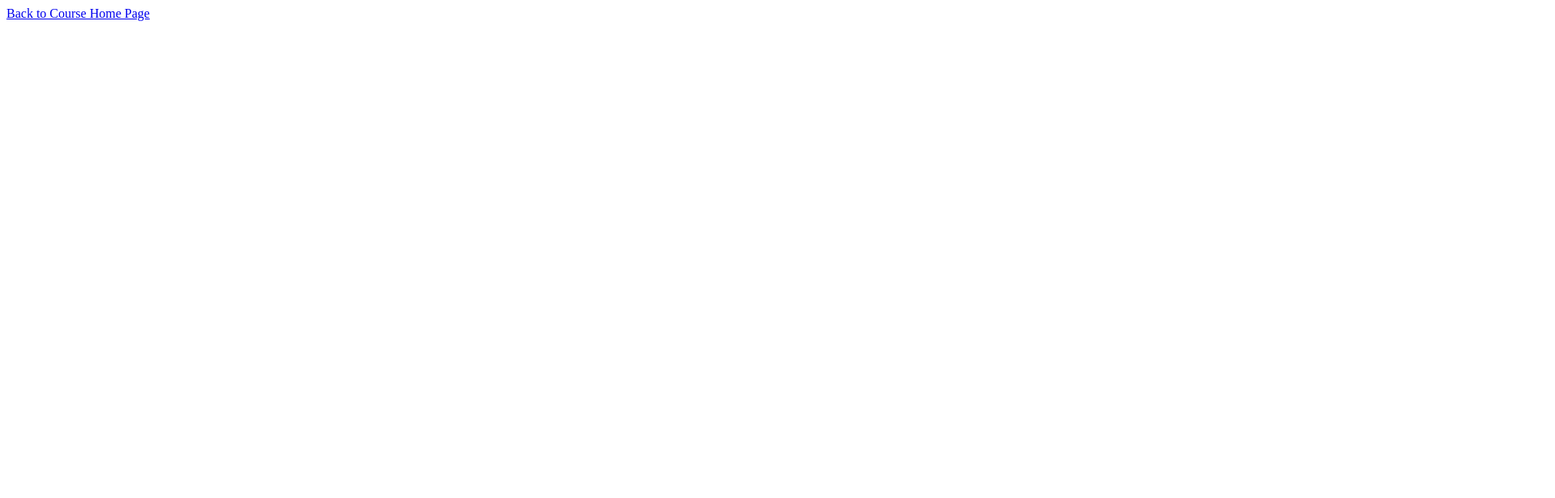
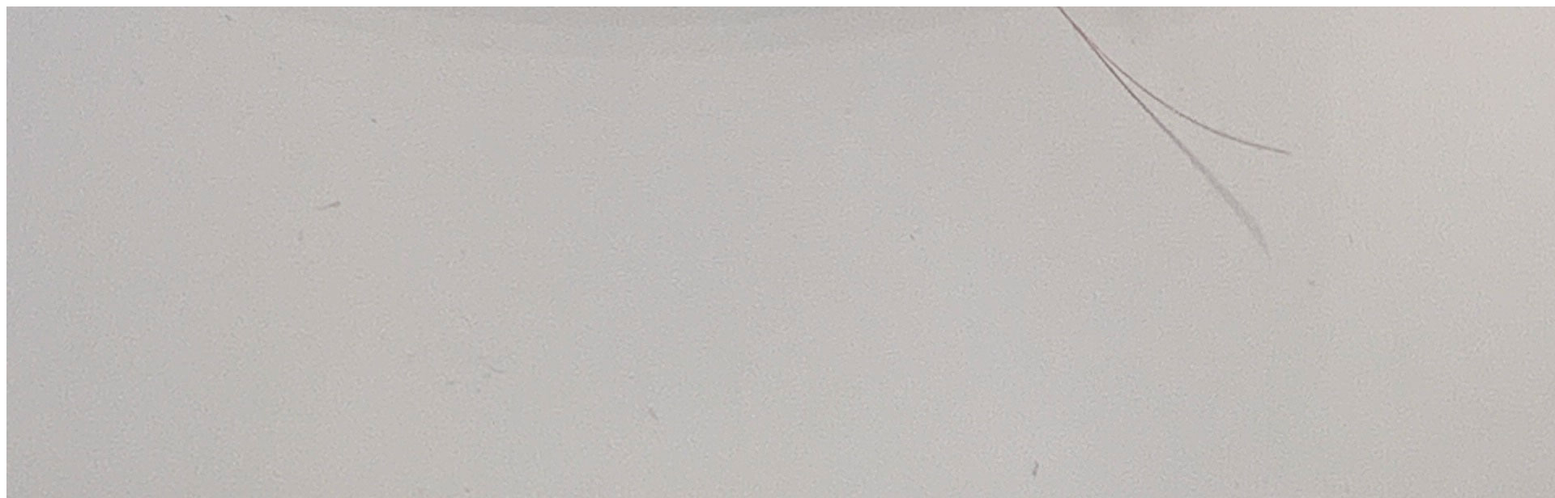
Before and after one commit to Yatongxxx/gra321-f19, a plain HTML site: page project3/index.html in a window 1280 px wide. Shown: the top 616 px of the page at 81% size, 1920 px wide, since content can reach past the window. Drawn offline with Linux system fonts and the light colour scheme.

Commit message:
Update index.html

```diff
--- a/project3/index.html
+++ b/project3/index.html
@@ -4,6 +4,7 @@
     <title>Yatong Xie - project 3</title>
 </head>
 <body>
+    <img src="img/clock.jpg" alt="Aerial View of the clock" />
     <a href="../index.html" title="Course Home Page">Back to Course Home Page</a>
 </body>
 </html>
```
